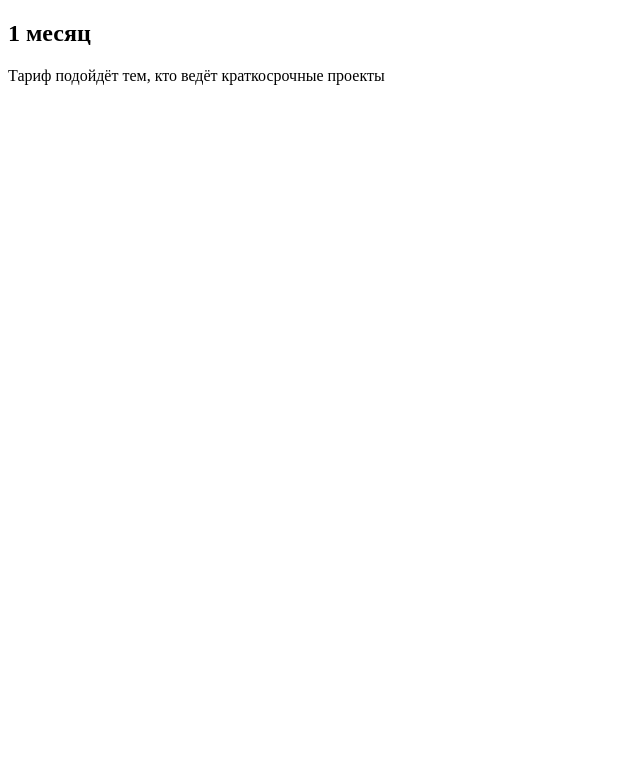
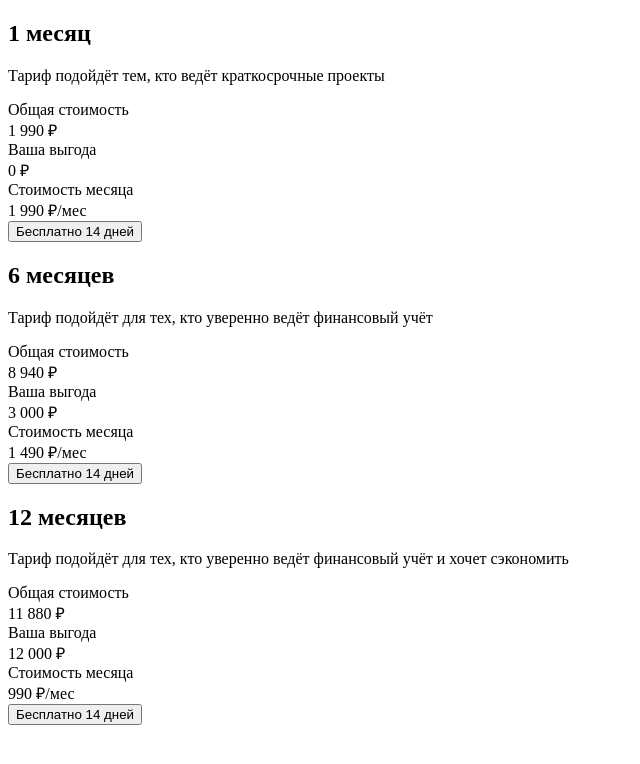
Before and after one commit to XDobriev/HTML-CSS, a plain HTML site: page 3-Finio/index.html in a window 1280 px wide. Shown: the whole page, without its empty margins (0-640 px from the left). Drawn offline with Linux system fonts and the light colour scheme.

Commit message:
Сделал скелет блока Тарифы

```diff
--- a/3-Finio/index.html
+++ b/3-Finio/index.html
@@ -10,9 +10,81 @@
         <section class="section">
             <section class="section_wrapper">
                 <div class="tariff-card">
-                    <h2 class="tariff-card__title">1 месяц</h2>
-                    <p class="paragraph">Тариф подойдёт тем, кто ведёт краткосрочные проекты</p>
+                    <div class="tariff-card__header">
+                        <h2 class="tariff-card__title">1 месяц</h2>
+                        <p class="tariff-card__paragraph">Тариф подойдёт тем, кто ведёт краткосрочные проекты</p>
+                    </div>
+                    <div class="tariff-card__body">
+                        <div class="tariff-card__prices">
+                            <div class="price">
+                                <div class="price__name">Общая стоимость</div>
+                                <div class="price__num">1 990 ₽</div>
+                            </div>
+                            <div class="price">
+                                <div class="price__name">Ваша выгода</div>
+                                <div class="price__num">0 ₽</div>
+                            </div>
+                            <div class="price">
+                                <div class="price__name">Стоимость месяца</div>
+                                <div class="price__num">1 990 ₽/мес</div>
+                            </div>
+                        </div>
+                    </div>
+                    <div class="tariff-card__footer">
+                        <button class="button">Бесплатно 14 дней</button>
+                    </div>
                 </div>
+                <div class="tariff-card">
+                    <div class="tariff-card__header">
+                        <h2 class="tariff-card__title">6 месяцев</h2>
+                        <p class="tariff-card__paragraph">Тариф подойдёт для тех, кто уверенно ведёт финансовый учёт </p>
+                    </div>
+                    <div class="tariff-card__body">
+                        <div class="tariff-card__prices">
+                            <div class="price">
+                                <div class="price__name">Общая стоимость</div>
+                                <div class="price__num">8 940 ₽</div>
+                            </div>
+                            <div class="price">
+                                <div class="price__name">Ваша выгода</div>
+                                <div class="price__num">3 000 ₽</div>
+                            </div>
+                            <div class="price">
+                                <div class="price__name">Стоимость месяца</div>
+                                <div class="price__num">1 490 ₽/мес</div>
+                            </div>
+                        </div>
+                    </div>
+                    <div class="tariff-card__footer">
+                        <button class="button">Бесплатно 14 дней</button>
+                    </div>
+                </div>
+                <div class="tariff-card">
+                    <div class="tariff-card__header">
+                        <h2 class="tariff-card__title">12 месяцев</h2>
+                        <p class="tariff-card__paragraph">Тариф подойдёт для тех, кто уверенно ведёт финансовый учёт и хочет сэкономить</p>
+                    </div>
+                    <div class="tariff-card__body">
+                        <div class="tariff-card__prices">
+                            <div class="price">
+                                <div class="price__name">Общая стоимость</div>
+                                <div class="price__num">11 880 ₽</div>
+                            </div>
+                            <div class="price">
+                                <div class="price__name">Ваша выгода</div>
+                                <div class="price__num">12 000 ₽</div>
+                            </div>
+                            <div class="price">
+                                <div class="price__name">Стоимость месяца</div>
+                                <div class="price__num">990 ₽/мес</div>
+                            </div>
+                        </div>
+                    </div>
+                    <div class="tariff-card__footer">
+                        <button class="button">Бесплатно 14 дней</button>
+                    </div>
+                </div>
+
             </section>
         </section>
     </main>
```
